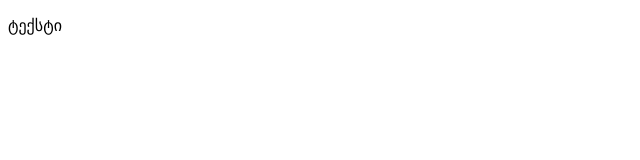
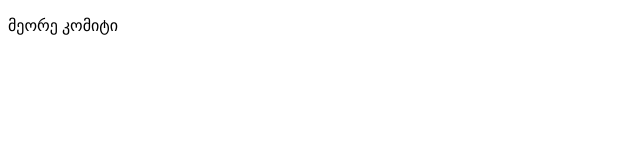
Before and after one commit to NokaK/leqcia4, a plain HTML site: page index.html in a window 1280 px wide. Shown: the full height of the page, 0-640 px from the left. Drawn offline with Linux system fonts and the light colour scheme.

Commit message:
add text

```diff
--- a/index.html
+++ b/index.html
@@ -4,6 +4,6 @@
 	<title>ლექცია 4</title>
 </head>
 <body>
- 	<p>ტექსტი </p>
+ 	<p>მეორე კომიტი </p>
 </body>
 </html>
```
